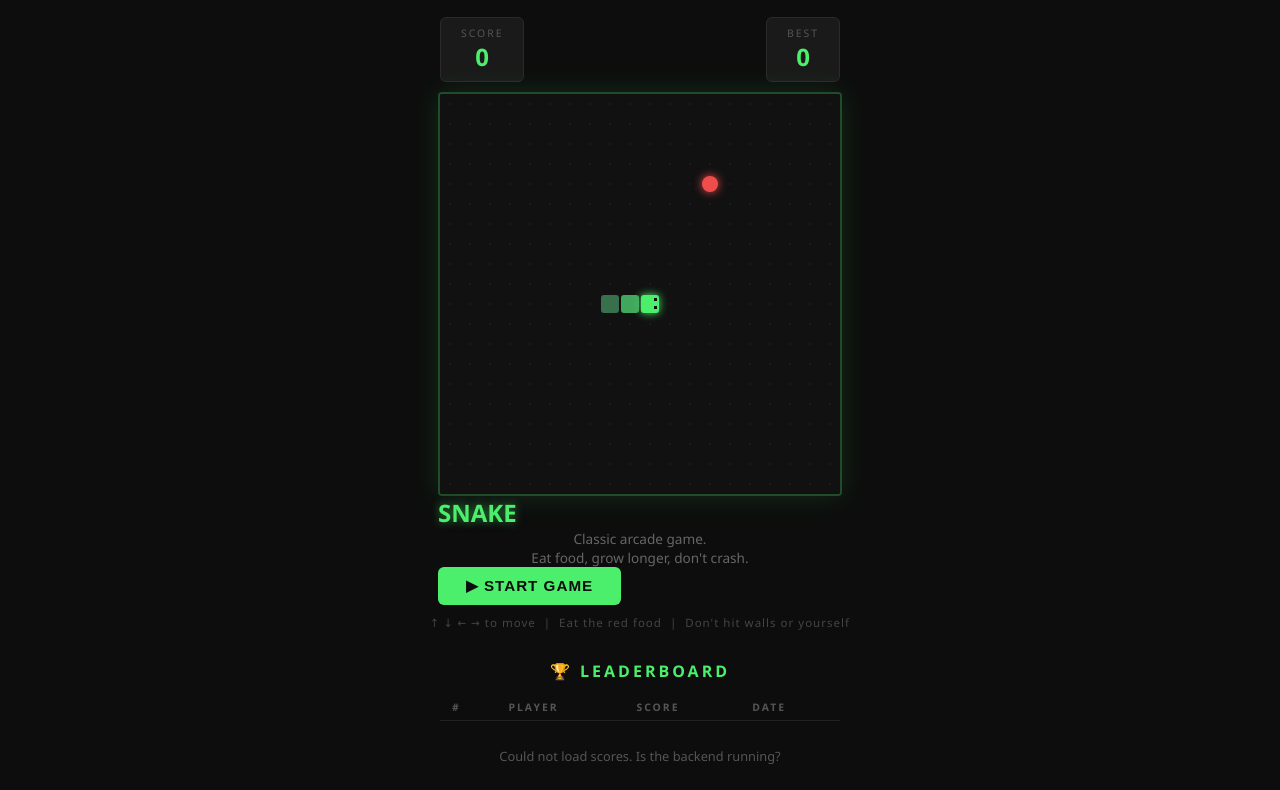
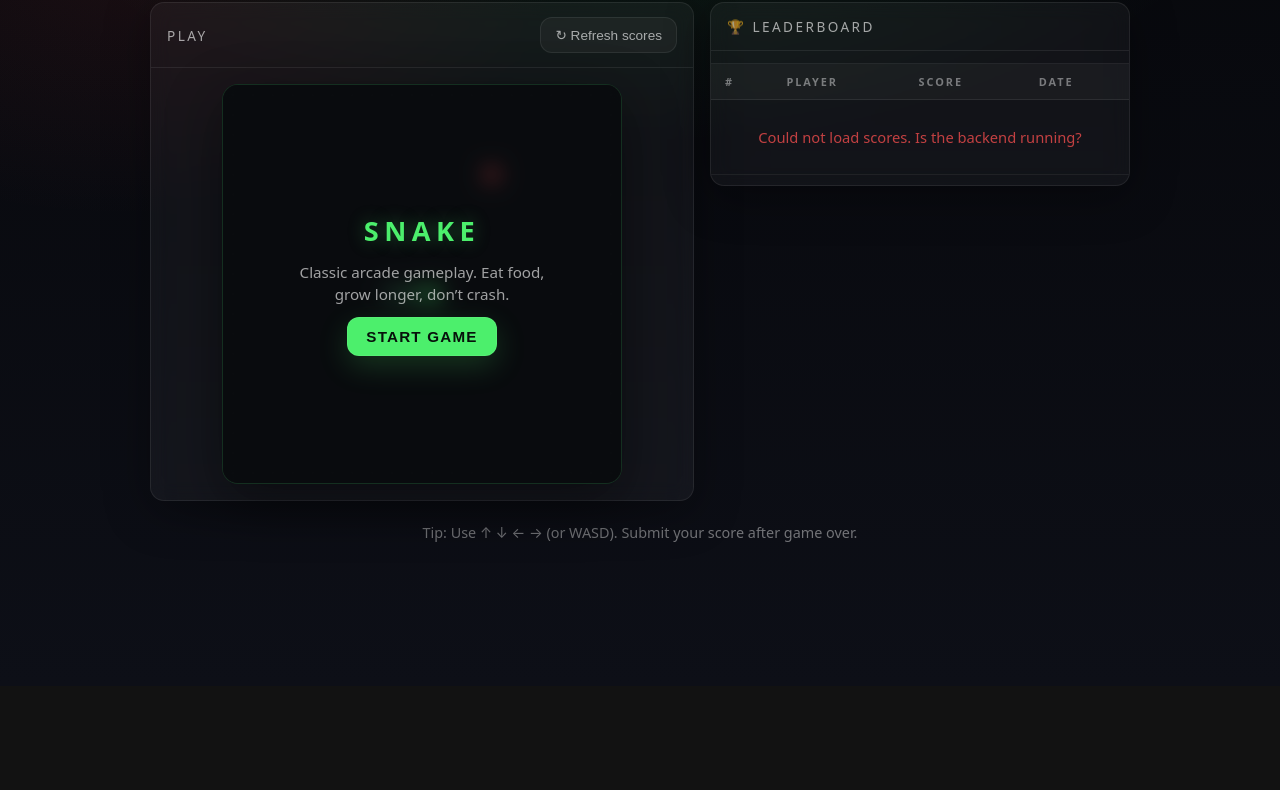
Before and after one commit to Ameer3716/snake-game-docker-k8s, a plain HTML site: page frontend/index.html in a window 1280 px wide. Shown: the part 114-904 px from the top of the page. After the commit the page ends 800 px from the top, so only its background shows below. Drawn offline with Linux system fonts and the light colour scheme; no server answers.

Commit message:
UI Updation

```diff
--- a/frontend/index.html
+++ b/frontend/index.html
@@ -5,175 +5,301 @@
   <meta name="viewport" content="width=device-width, initial-scale=1.0" />
   <title>Snake Game</title>
   <style>
+    :root {
+      color-scheme: dark;
+      --bg0: #07080c;
+      --bg1: #0d0f17;
+      --card: rgba(255, 255, 255, 0.04);
+      --card2: rgba(255, 255, 255, 0.06);
+      --border: rgba(255, 255, 255, 0.08);
+      --text: rgba(255, 255, 255, 0.9);
+      --muted: rgba(255, 255, 255, 0.62);
+      --muted2: rgba(255, 255, 255, 0.42);
+      --accent: #4cef6c;
+      --danger: #ef4c4c;
+      --radius: 14px;
+      --board: 400px;
+    }
+
     * { margin: 0; padding: 0; box-sizing: border-box; }
 
     body {
-      background: #0d0d0d;
-      color: #e0e0e0;
-      font-family: 'Segoe UI', Tahoma, Geneva, Verdana, sans-serif;
+      min-height: 100vh;
+      background:
+        radial-gradient(1000px 520px at 50% -10%, rgba(76, 239, 108, 0.12), transparent 65%),
+        radial-gradient(720px 420px at 10% 10%, rgba(239, 76, 76, 0.08), transparent 60%),
+        linear-gradient(180deg, var(--bg0), var(--bg1));
+      color: var(--text);
+      font-family: ui-sans-serif, system-ui, -apple-system, "Segoe UI", Roboto, Arial, "Noto Sans", "Apple Color Emoji", "Segoe UI Emoji";
+      padding: 28px 16px 40px;
+    }
+
+    .app {
+      max-width: 980px;
+      margin: 0 auto;
       display: flex;
       flex-direction: column;
-      align-items: center;
-      min-height: 100vh;
-      padding: 30px 20px;
+      gap: 18px;
     }
 
-    h1 {
-      font-size: 2.4rem;
-      color: #4cef6c;
-      letter-spacing: 4px;
-      text-transform: uppercase;
-      margin-bottom: 6px;
-      text-shadow: 0 0 12px #4cef6c88;
+    .header {
+      display: flex;
+      align-items: flex-end;
+      justify-content: space-between;
+      gap: 14px;
+      flex-wrap: wrap;
+    }
+
+    .brand h1 {
+      font-size: clamp(1.7rem, 2.8vw, 2.2rem);
+      line-height: 1.1;
+      letter-spacing: 0.6px;
+      display: flex;
+      align-items: center;
+      gap: 10px;
+    }
+
+    .brand .title-accent {
+      color: var(--accent);
+      text-shadow: 0 0 18px rgba(76, 239, 108, 0.35);
     }
 
     .subtitle {
+      color: var(--muted2);
+      font-size: 0.92rem;
+      margin-top: 6px;
+    }
+
+    .content {
+      display: grid;
+      grid-template-columns: 1fr;
+      gap: 16px;
+    }
+
+    @media (min-width: 900px) {
+      .content {
+        grid-template-columns: 1fr 420px;
+        align-items: start;
+      }
+    }
+
+    .panel {
+      background: var(--card);
+      border: 1px solid var(--border);
+      border-radius: var(--radius);
+      backdrop-filter: blur(10px);
+      -webkit-backdrop-filter: blur(10px);
+      box-shadow: 0 10px 45px rgba(0, 0, 0, 0.35);
+    }
+
+    .panel-header {
+      padding: 14px 16px;
+      border-bottom: 1px solid var(--border);
+      display: flex;
+      align-items: center;
+      justify-content: space-between;
+      gap: 12px;
+    }
+
+    .panel-title {
       font-size: 0.85rem;
-      color: #666;
-      margin-bottom: 24px;
-      letter-spacing: 2px;
+      letter-spacing: 0.18em;
+      text-transform: uppercase;
+      color: var(--muted);
+    }
+
+    .hud {
+      display: flex;
+      gap: 10px;
+      align-items: stretch;
+      flex-wrap: wrap;
+      justify-content: flex-end;
+    }
+
+    .hud-box {
+      background: var(--card2);
+      border: 1px solid var(--border);
+      border-radius: 12px;
+      padding: 10px 14px;
+      text-align: left;
+      min-width: 110px;
+    }
+
+    .title-muted {
+      color: rgba(255, 255, 255, 0.75);
+      font-weight: 700;
+    }
+
+    .hud-label {
+      font-size: 0.7rem;
+      color: var(--muted2);
+      letter-spacing: 0.16em;
+      text-transform: uppercase;
+    }
+
+    .hud-value {
+      font-size: 1.35rem;
+      font-weight: 800;
+      color: var(--accent);
+      margin-top: 4px;
+    }
+
+    .panel-body {
+      padding: 16px;
     }
 
     .game-wrapper {
       position: relative;
-      display: inline-block;
+      width: min(92vw, var(--board));
+      margin: 0 auto;
+      border-radius: 16px;
+      overflow: hidden;
+      border: 1px solid rgba(76, 239, 108, 0.14);
+      box-shadow: 0 0 0 1px rgba(255, 255, 255, 0.04) inset, 0 18px 55px rgba(0, 0, 0, 0.45);
+      background: #0c0f14;
     }
 
     canvas {
       display: block;
-      border: 2px solid #4cef6c44;
-      border-radius: 4px;
-      box-shadow: 0 0 30px #4cef6c22;
-      background: #111;
+      width: 100%;
+      height: auto;
+      background: #0e1117;
     }
 
-    .hud {
-      display: flex;
-      justify-content: space-between;
-      align-items: center;
-      width: 400px;
-      margin-bottom: 10px;
-    }
-
-    .hud-box {
-      background: #1a1a1a;
-      border: 1px solid #2a2a2a;
-      border-radius: 6px;
-      padding: 8px 20px;
+    .controls-hint {
+      margin-top: 2px;
+      color: var(--muted2);
+      font-size: 0.9rem;
+      line-height: 1.4;
       text-align: center;
     }
 
-    .hud-label {
-      font-size: 0.65rem;
-      color: #555;
-      letter-spacing: 2px;
-      text-transform: uppercase;
-    }
-
-    .hud-value {
-      font-size: 1.5rem;
-      font-weight: bold;
-      color: #4cef6c;
-    }
-
-    .controls-hint {
-      font-size: 0.72rem;
-      color: #444;
-      margin-top: 10px;
-      letter-spacing: 1px;
-    }
-
-    /* Overlay */
-    #overlay {
+    /* Overlays */
+    .overlay {
       position: absolute;
-      top: 0; left: 0;
-      width: 400px; height: 400px;
-      background: rgba(0,0,0,0.88);
+      inset: 0;
       display: flex;
       flex-direction: column;
       align-items: center;
       justify-content: center;
-      border-radius: 4px;
-      gap: 14px;
+      gap: 12px;
+      padding: 18px;
+      background: rgba(8, 10, 14, 0.72);
+      backdrop-filter: blur(10px);
+      -webkit-backdrop-filter: blur(10px);
     }
 
-    #overlay.hidden { display: none; }
+    .overlay.hidden { display: none; }
 
-    #overlay h2 {
-      font-size: 1.8rem;
-      color: #ef4c4c;
-      text-shadow: 0 0 10px #ef4c4c88;
-      letter-spacing: 3px;
+    .overlay h2 {
+      font-size: 1.7rem;
+      letter-spacing: 0.2em;
+      text-transform: uppercase;
     }
 
-    #overlay .final-score {
-      font-size: 1rem;
-      color: #aaa;
+    #start-overlay h2 {
+      color: var(--accent);
+      text-shadow: 0 0 18px rgba(76, 239, 108, 0.35);
     }
 
-    #overlay .final-score span {
-      color: #4cef6c;
-      font-weight: bold;
-      font-size: 1.2rem;
+    #gameover-overlay h2 {
+      color: var(--danger);
+      text-shadow: 0 0 18px rgba(239, 76, 76, 0.25);
     }
 
-    #overlay input {
-      background: #1e1e1e;
-      border: 1px solid #4cef6c66;
-      border-radius: 6px;
-      color: #e0e0e0;
+    .overlay p {
+      color: var(--muted);
+      font-size: 0.95rem;
+      text-align: center;
+      max-width: 30ch;
+      line-height: 1.45;
+    }
+
+    .final-score {
       font-size: 1rem;
-      padding: 10px 16px;
-      width: 200px;
+      color: var(--muted);
+    }
+
+    .final-score span {
+      color: var(--accent);
+      font-weight: 800;
+      font-size: 1.15rem;
+    }
+
+    .overlay input {
+      width: min(280px, 78%);
+      background: rgba(255, 255, 255, 0.05);
+      border: 1px solid rgba(76, 239, 108, 0.28);
+      border-radius: 12px;
+      color: var(--text);
+      font-size: 1rem;
+      padding: 11px 14px;
       text-align: center;
       outline: none;
-      transition: border-color 0.2s;
+      transition: border-color 0.15s ease, transform 0.15s ease;
     }
 
-    #overlay input:focus { border-color: #4cef6c; }
-    #overlay input::placeholder { color: #444; }
+    .overlay input:focus {
+      border-color: rgba(76, 239, 108, 0.65);
+      transform: translateY(-1px);
+    }
+
+    .overlay input::placeholder { color: rgba(255, 255, 255, 0.28); }
 
     .btn {
-      background: #4cef6c;
-      color: #0d0d0d;
-      border: none;
-      border-radius: 6px;
+      appearance: none;
+      background: var(--accent);
+      color: #07110b;
+      border: 1px solid rgba(255, 255, 255, 0.06);
+      border-radius: 12px;
       font-size: 0.95rem;
-      font-weight: bold;
-      padding: 10px 28px;
+      font-weight: 800;
+      padding: 10px 18px;
       cursor: pointer;
-      letter-spacing: 1px;
+      letter-spacing: 0.08em;
       text-transform: uppercase;
-      transition: background 0.2s, transform 0.1s;
+      transition: transform 0.12s ease, filter 0.15s ease, background 0.15s ease;
+      box-shadow: 0 10px 30px rgba(76, 239, 108, 0.18);
     }
 
-    .btn:hover { background: #6fff88; transform: scale(1.03); }
-    .btn:active { transform: scale(0.98); }
-    .btn:disabled { background: #333; color: #666; cursor: not-allowed; transform: none; }
+    .btn:hover { filter: brightness(1.06); transform: translateY(-1px); }
+    .btn:active { transform: translateY(0px) scale(0.99); }
+    .btn:disabled { background: rgba(255, 255, 255, 0.12); color: rgba(255, 255, 255, 0.5); cursor: not-allowed; box-shadow: none; }
 
     .btn-secondary {
       background: transparent;
-      color: #4cef6c;
-      border: 1px solid #4cef6c66;
+      color: var(--text);
+      border: 1px solid var(--border);
+      box-shadow: none;
     }
 
-    .btn-secondary:hover { background: #4cef6c11; }
+    .btn-secondary:hover { background: rgba(255, 255, 255, 0.06); }
 
-    #start-overlay h2 { color: #4cef6c; text-shadow: 0 0 10px #4cef6c88; }
+    .refresh-btn {
+      background: rgba(255, 255, 255, 0.04);
+      color: var(--muted);
+      border: 1px solid var(--border);
+      border-radius: 12px;
+      font-size: 0.85rem;
+      padding: 9px 14px;
+      cursor: pointer;
+      transition: background 0.15s ease, transform 0.12s ease;
+    }
+
+    .refresh-btn:hover { background: rgba(255, 255, 255, 0.07); transform: translateY(-1px); }
 
     /* Leaderboard */
     .leaderboard {
-      width: 400px;
-      margin-top: 30px;
+      overflow: hidden;
     }
 
-    .leaderboard h2 {
-      font-size: 1rem;
-      color: #4cef6c;
-      letter-spacing: 3px;
-      text-transform: uppercase;
-      margin-bottom: 12px;
-      text-align: center;
+    .leaderboard .panel-body {
+      padding: 12px 0 10px;
+    }
+
+    .table-wrap {
+      overflow: hidden;
+      border-top: 1px solid var(--border);
     }
 
     #leaderboard-table {
@@ -182,22 +308,24 @@
     }
 
     #leaderboard-table th {
-      font-size: 0.65rem;
-      color: #555;
-      letter-spacing: 2px;
+      font-size: 0.68rem;
+      color: var(--muted2);
+      letter-spacing: 0.18em;
       text-transform: uppercase;
-      padding: 6px 12px;
+      padding: 10px 14px;
       text-align: left;
-      border-bottom: 1px solid #222;
+      background: rgba(255, 255, 255, 0.03);
+      border-bottom: 1px solid var(--border);
     }
 
     #leaderboard-table td {
-      padding: 10px 12px;
-      font-size: 0.9rem;
-      border-bottom: 1px solid #1a1a1a;
+      padding: 11px 14px;
+      font-size: 0.92rem;
+      border-bottom: 1px solid rgba(255, 255, 255, 0.06);
     }
 
-    #leaderboard-table tr:hover td { background: #161616; }
+    #leaderboard-table tr:nth-child(even) td { background: rgba(255, 255, 255, 0.02); }
+    #leaderboard-table tr:hover td { background: rgba(76, 239, 108, 0.06); }
 
     .rank-1 td:first-child { color: #ffd700; }
     .rank-2 td:first-child { color: #c0c0c0; }
@@ -208,40 +336,52 @@
 
     #lb-status {
       text-align: center;
-      color: #444;
-      font-size: 0.8rem;
+      color: var(--muted2);
+      font-size: 0.9rem;
       padding: 16px;
     }
 
-    .refresh-btn {
-      display: block;
-      margin: 12px auto 0;
-      background: transparent;
-      color: #444;
-      border: 1px solid #2a2a2a;
-      border-radius: 4px;
-      font-size: 0.75rem;
-      padding: 6px 16px;
-      cursor: pointer;
-      letter-spacing: 1px;
-      transition: color 0.2s, border-color 0.2s;
+    .lb-message {
+      text-align: center;
+      color: var(--muted2);
+      font-size: 0.92rem;
+      padding: 16px;
     }
 
-    .refresh-btn:hover { color: #4cef6c; border-color: #4cef6c44; }
+    .lb-message--error {
+      color: rgba(239, 76, 76, 0.8);
+    }
 
     .submit-status {
-      font-size: 0.8rem;
+      font-size: 0.9rem;
       min-height: 18px;
       text-align: center;
+    }
+
+    .overlay-actions {
+      display: flex;
+      gap: 10px;
+      flex-wrap: wrap;
+      justify-content: center;
+    }
+
+    .footer {
+      margin-top: 2px;
+      display: flex;
+      justify-content: center;
     }
   </style>
 </head>
 <body>
 
-  <h1>🐍 Snake</h1>
-  <p class="subtitle">Use arrow keys to play</p>
+  <div class="app">
+    <header class="header">
+      <div class="brand">
+        <h1><span aria-hidden="true">🐍</span> <span class="title-accent">Snake</span> <span class="title-muted">Game</span></h1>
+        <p class="subtitle">Arrow keys (or WASD) • Eat food • Avoid walls & yourself</p>
+      </div>
 
-  <div class="hud">
+      <div class="hud" aria-label="Scoreboard">
         <div class="hud-box">
           <div class="hud-label">Score</div>
           <div class="hud-value" id="score-display">0</div>
@@ -251,35 +391,47 @@
           <div class="hud-value" id="best-display">0</div>
         </div>
       </div>
+    </header>
 
+    <main class="content">
+      <section class="panel" aria-label="Game">
+        <div class="panel-header">
+          <div class="panel-title">Play</div>
+          <button class="refresh-btn" onclick="fetchLeaderboard()" title="Refresh leaderboard">↻ Refresh scores</button>
+        </div>
+        <div class="panel-body">
           <div class="game-wrapper">
             <canvas id="gameCanvas" width="400" height="400"></canvas>
 
             <!-- Start overlay -->
-    <div id="start-overlay" id="overlay">
-      <h2>SNAKE</h2>
-      <p style="color:#666;font-size:0.85rem;text-align:center;">Classic arcade game.<br>Eat food, grow longer, don't crash.</p>
-      <button class="btn" onclick="startGame()">▶ START GAME</button>
+            <div id="start-overlay" class="overlay">
+              <h2>Snake</h2>
+              <p>Classic arcade gameplay. Eat food, grow longer, don’t crash.</p>
+              <button class="btn" onclick="startGame()">Start game</button>
             </div>
 
             <!-- Game Over overlay -->
-    <div id="gameover-overlay" class="hidden" style="position:absolute;top:0;left:0;width:400px;height:400px;background:rgba(0,0,0,0.88);display:none;flex-direction:column;align-items:center;justify-content:center;border-radius:4px;gap:14px;">
-      <h2 style="font-size:1.8rem;color:#ef4c4c;text-shadow:0 0 10px #ef4c4c88;letter-spacing:3px;">GAME OVER</h2>
+            <div id="gameover-overlay" class="overlay hidden" style="display:none;">
+              <h2>Game over</h2>
               <div class="final-score">Final Score: <span id="final-score-val">0</span></div>
               <input type="text" id="player-name" placeholder="Enter your name" maxlength="20" />
               <div class="submit-status" id="submit-status"></div>
-      <div style="display:flex;gap:10px;">
-        <button class="btn" id="submit-btn" onclick="submitScore()">Submit Score</button>
-        <button class="btn btn-secondary" onclick="startGame()">Play Again</button>
+              <div class="overlay-actions">
+                <button class="btn" id="submit-btn" onclick="submitScore()">Submit score</button>
+                <button class="btn btn-secondary" onclick="startGame()">Play again</button>
               </div>
             </div>
           </div>
-
-  <p class="controls-hint">↑ ↓ ← → to move &nbsp;|&nbsp; Eat the red food &nbsp;|&nbsp; Don't hit walls or yourself</p>
+        </div>
+      </section>
 
       <!-- Leaderboard -->
-  <div class="leaderboard">
-    <h2>🏆 Leaderboard</h2>
+      <aside class="panel leaderboard" aria-label="Leaderboard">
+        <div class="panel-header">
+          <div class="panel-title">🏆 Leaderboard</div>
+        </div>
+        <div class="panel-body">
+          <div class="table-wrap">
             <table id="leaderboard-table">
               <thead>
                 <tr>
@@ -293,7 +445,14 @@
                 <tr><td colspan="4"><div id="lb-status">Loading scores...</div></td></tr>
               </tbody>
             </table>
-    <button class="refresh-btn" onclick="fetchLeaderboard()">↻ Refresh</button>
+          </div>
+        </div>
+      </aside>
+    </main>
+
+    <footer class="footer">
+      <p class="controls-hint">Tip: Use ↑ ↓ ← → (or WASD). Submit your score after game over.</p>
+    </footer>
   </div>
 
   <script>
@@ -569,7 +728,6 @@
     // ─── LEADERBOARD ──────────────────────────────────────────────────────────
     async function fetchLeaderboard() {
       const tbody = document.getElementById('leaderboard-body');
-      const status = document.getElementById('lb-status');
 
       try {
         const res = await fetch(`${API_BASE}/scores`);
@@ -577,7 +735,7 @@
         const scores = await res.json();
 
         if (!scores.length) {
-          tbody.innerHTML = '<tr><td colspan="4"><div id="lb-status" style="text-align:center;color:#444;font-size:0.8rem;padding:16px;">No scores yet. Be the first!</div></td></tr>';
+          tbody.innerHTML = '<tr><td colspan="4"><div class="lb-message">No scores yet. Be the first!</div></td></tr>';
           return;
         }
 
@@ -596,7 +754,7 @@
             </tr>`;
         }).join('');
       } catch (err) {
-        tbody.innerHTML = `<tr><td colspan="4"><div id="lb-status" style="text-align:center;color:#555;font-size:0.8rem;padding:16px;">Could not load scores. Is the backend running?</div></td></tr>`;
+        tbody.innerHTML = `<tr><td colspan="4"><div class="lb-message lb-message--error">Could not load scores. Is the backend running?</div></td></tr>`;
       }
     }
 
```
Lines whose indentation alone changed are shown as unchanged.
